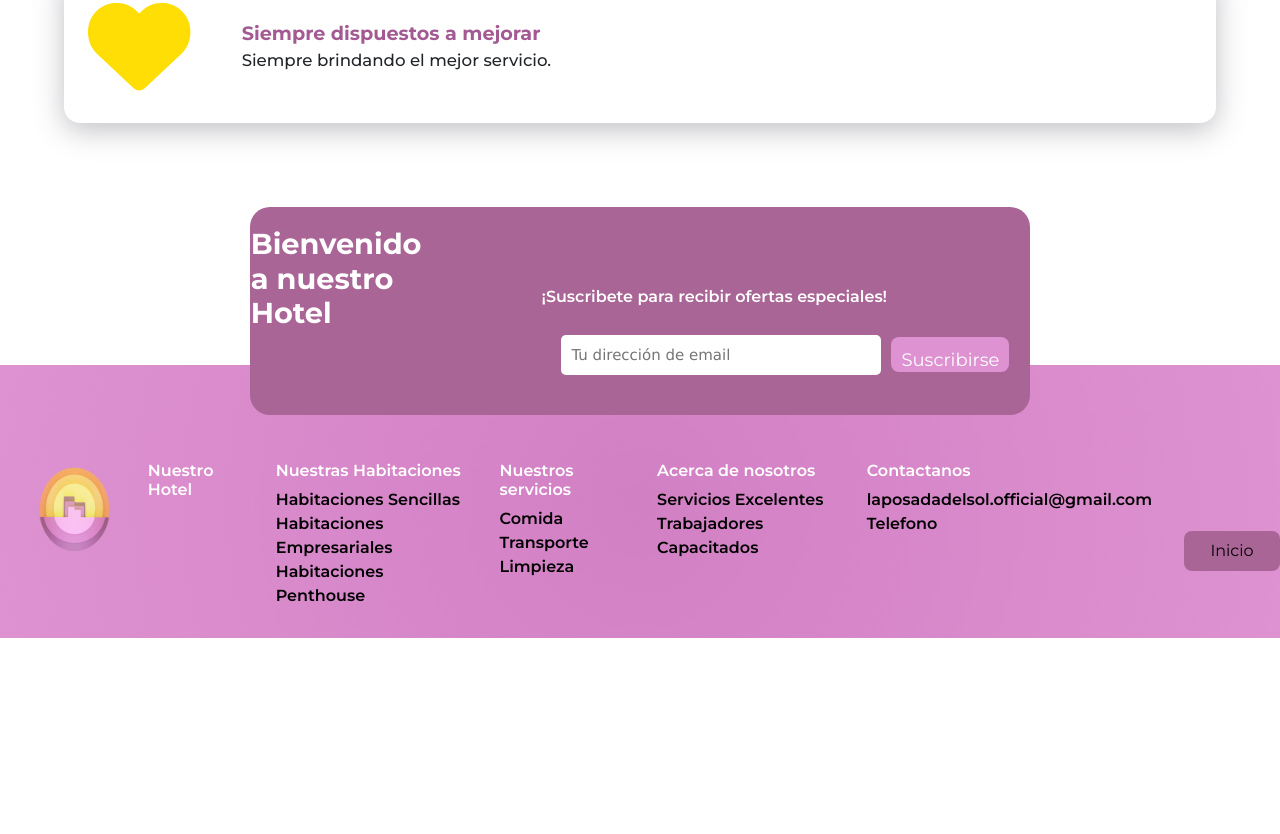
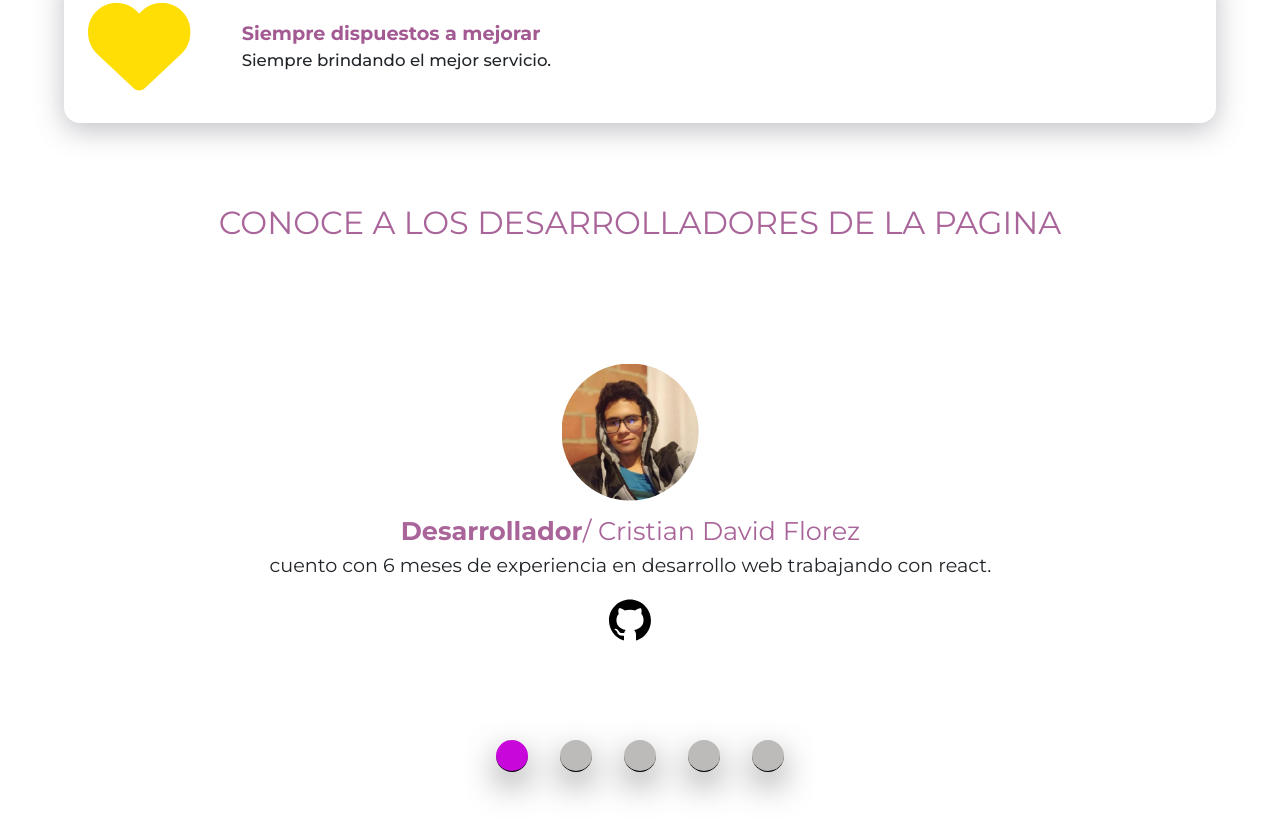
Before and after one commit to OakEsteban/PosadadelSolFRONTEND, a React (Create React App) app: page /Nosotros in a window 1280 px wide. Shown: the part 2886-3720 px from the top of the page. Before the commit the page ends 3524 px from the top, so only its background shows below. Built offline with nearby package versions, Linux system fonts and the light colour scheme.

Commit message:
Update: Desarrolladores

```diff
--- a/src/Styles/Carrusel.css
+++ b/src/Styles/Carrusel.css
@@ -1,81 +1,3 @@
-/* .container{
-    width: 1200px;
-    height: 500px;
-    border: none;
-    display: flex;
-    flex-direction: row;
-    justify-content: space-between;
-    box-shadow: 1px 1px 1px rgb(219, 143, 226);
-    border-radius: 30px;
-}
-
-.contLeft{
-    width: 400px;
-    height: 500px;
-    border: none;
-}
-
-.containerImg{
-    margin-top: 10px;
-    width: 400px;
-    height: 470px;
-    border: none;
-}
-
-.contRight{
-    width: 400px;
-    height: 500px;
-    border: none;
-}
-
-.img{
-    width: 400px;
-    height: 470px;
-}
-
-
-.imge2{
-    margin-top: 10px;
-    width: 170px;
-    height: 230px;
-}
-
-.bordeT{
-    border-top-left-radius: 30px;
-    margin-top: 10px;
-    width: 170px;
-    height: 230px;
-}
-
-.bordeB{
-    border-bottom-left-radius: 30px;
-    margin-top: 10px;
-    width: 170px;
-    height: 230px;
-}
-
-.bordeTR{
-    border-top-right-radius: 30px;
-    margin-top: 10px;
-    width: 170px;
-    height: 230px;
-}
-
-.bordeBR{
-    border-bottom-right-radius: 30px;
-    margin-top: 10px;
-    width: 170px;
-    height: 230px;
-}
-
-.font{
-    border: none;
-    font-family: 'Montserrat', 'Bold';
-}
-
-#btn1{
-    margin-left: 90% ;
-} */
 
 /* ------------------------------------------------------------------------------- */
 
@@ -123,7 +45,7 @@
 #img-1 {
   width: 100%;
   height: 29.5vi;
-  border-radius: 1rem;
+
 }
 
 #img-2{
--- /dev/null
+++ b/src/Styles/Desarrolladores.css
@@ -0,0 +1,89 @@
+.carrusel{
+    width: 90%;
+    max-width: 120em;
+    overflow: hidden;
+
+}
+.carrusel .cont-info{
+    width: 500%;
+    display: flex;
+    flex-flow: row nowrap;
+    justify-content: space-between;
+    align-items: center;
+    padding: 2em;
+    margin: 1em;
+
+
+    transition: all 1s ease;
+    transform: translateX(-80%);
+}
+
+.carrusel .cont-info .DW{
+    display: flex;
+    flex-direction: column;
+    justify-content: center;
+    align-items: center;
+    border: none;
+    width: calc(100% / 5);
+    margin-left: 0%;
+
+
+}
+.carrusel #puntos{
+    width: 100%;
+    padding: 1em;
+    display: flex;
+    flex-flow: row nowrap;
+    justify-content: center;
+    align-items: center;
+}
+.carrusel .punto{
+
+    width: 2em;
+    height: 2em;
+    margin: 1em;
+    border-radius: 50%;
+    border-bottom: 1px solid black;
+    background-color: rgb(189, 186, 186);
+    box-shadow: 0px 13px 35px -4px rgba(0,0,0,0.75);
+
+    cursor: pointer;
+
+}
+
+.carrusel .punto.activo{
+    background-color: rgb(200, 8, 218);
+}
+
+/* ----------------------------------------------------------- */
+
+#foto-1{
+    width: 20vh;
+    border-radius: 50%;
+    padding: 1%;
+    margin-top: 5%;
+}
+
+#logo-git{
+    width: 300%;
+    height: 300%;
+    text-decoration: none;
+    color: black;
+    margin-left: -100%;
+    margin-top: 100%;
+    margin-bottom: 100%;
+}
+#title-9{
+    color: #a9659a;
+    font-size: 2em;
+    margin-bottom: 0;
+    margin-top: 5%;
+}
+#title-12{
+    color: #a9659a;
+    font-size: 1.6em;
+}
+
+#desc-15, #desc-16, #desc-17, #desc-18, #desc-19{
+    font-size: 1.2em;
+}
--- a/src/Styles/MapaStyle.css
+++ b/src/Styles/MapaStyle.css
@@ -1,73 +1,4 @@
-/* .container {
-  align-items: center;
-  width: 90%;
-  height: 500px;
-  border-radius: 30px;
-  box-shadow: 3px 3px 3px rgb(236, 84, 198);
-}
 
-.titulo,
-.description {
-  font-family: "Montserrat";
-}
-
-.map {
-  border: 1px solid black;
-  border-radius: 30px;
-  width: 85vw;
-  height: 400px;
-}
-.map2 {
-  border: 1px solid black;
-  border-radius: 30px;
-  width: 20vw;
-  height: 300px;
-}
-.description,
-.map,
-.titulo {
-  margin-left: 30px;
-}
-
-.btn {
-  margin-top: 10%;
-  margin-left: 55%;
-  width: 200px;
-}
-
-.left {
-  display: flex;
-  width: 100%;
-  height: 100px;
-  border: none;
-}
-
-.L {
-  width: 50%;
-  height: 100px;
-  float: left;
-  border: none;
-}
-
-.R {
-  width: 50%;
-  height: 100px;
-  border: none;
-  float: right;
-}
-
-.L,
-.R {
-  margin-left: 5%;
-}
-@media (max-width: 960px){
-  .map2 {
-    border: 1px solid black;
-    border-radius: 30px;
-    width: 50vw;
-    height: 300px;
-  }
-} */
 /* ------------------------------------------------------------------------------------- */
 
 /* Divs: cont-7: Ttiene el ttitulo descripcion y boton,
@@ -93,12 +24,14 @@
 }
 
 #title-5 {
-  font-size: 3vi;
+  font-size: 2.5vi;
+  margin-bottom: 0;
   margin-bottom: 0;
 }
 
 #txt-6 {
-  font-size: 2vi;
+  font-size: 1.8vi;
+  margin-top: 0;
 }
 
 #map-1 {
--- a/src/Styles/Preguntasfree.css
+++ b/src/Styles/Preguntasfree.css
@@ -1,92 +1,97 @@
 /* div: cont-11: titulo y descripcion
         acordeon: contien las preguntas y sus respuestas */
 
-.cont-11{
+.cont-11 {
+    text-align: left;
   border: none;
   width: 90%;
+  border: 1px black solid;
 }
 
-.acordeon{
+.acordeon {
   display: flex;
   flex-wrap: wrap;
   width: 90%;
-    border: 1px solid blue;
+  border: none;
   border-radius: 1rem;
-    box-shadow: 6px 11px 15px -3px rgba(245,106,245,1);
-
+  /* box-shadow: 6px 11px 15px -3px rgba(245, 106, 245, 1); */
 }
 
-.ques-1{
+.ques-1 {
   justify-content: space-between;
   display: flex;
   flex-wrap: wrap;
 }
 
-
-
 /* id: title-8 */
 
-#title-9{
-    font-size: 3vi;
+#title-9 {
+    text-align: left;
+  font-size: 2.5vi;
   margin-bottom: 0;
 }
 
-#acr-1, #acr-2{
+#acr-1,
+#acr-2 {
   width: 50%;
 }
 
-#q-1{
-    text-align: justify;
+#q-1 {
+  text-align: left;
   width: 49%;
   border-left: 1px solid gray;
   border-bottom: 1px solid gray;
-   box-shadow: -4px 4px 15px -3px rgba(245,106,245,1);
-
-
 }
 
-#desc-8{
+#desc-8 {
   font-size: 1.8vi;
 }
 
-#txt-11, #txt-12, #txt-13, #txt-14{
+#txt-11,
+#txt-12,
+#txt-13,
+#txt-14 {
   margin-left: 3%;
   margin-bottom: 0;
   margin-left: 1%;
 }
 
-#icon-1,#icon-2,#icon-3,#icon-4{
+#icon-1,
+#icon-2,
+#icon-3,
+#icon-4 {
   width: 4%;
   height: 4%;
   margin-right: 3%;
 }
 
-
-
 @media (max-width: 640px) {
-    .acordeon{
+  .acordeon {
     display: flex;
     flex-direction: column;
   }
-    .ques-1{
+  .ques-1 {
     display: flex;
   }
-    #icon-1,#icon-2,#icon-3,#icon-4{
+  #icon-1,
+  #icon-2,
+  #icon-3,
+  #icon-4 {
     width: 7%;
     height: 7%;
   }
 
-    #acr-1, #acr-2{
+  #acr-1,
+  #acr-2 {
     width: 100%;
   }
 
-    #title-9{
+  #title-9 {
     font-size: 3.5vi;
     margin-bottom: 0;
   }
 
-    #desc-8{
+  #desc-8 {
     font-size: 2.5vi;
   }
-
 }
--- /dev/null
+++ b/src/components/Desarrolladores.jsx
@@ -0,0 +1,108 @@
+import React from "react";
+import "../Styles/Desarrolladores.css";
+import img1 from "../Images/Fotos/CF.jpg";
+import { AiFillGithub } from "react-icons/ai";
+
+function Desarrolladores() {
+  const info = document.querySelector(".cont-info");
+  const punto = document.querySelectorAll(".punto");
+
+  punto.forEach((cadapunto, i) => {
+    punto[i].addEventListener("click", () => {
+      let posicion = i;
+      let operacion = posicion * -20;
+
+      info.style.transform = `translateX(${operacion}%)`;
+      punto.forEach((cadapunto, i) => {
+        punto[i].classList.remove("activo");
+      });
+
+      punto[i].classList.add("activo");
+    });
+  });
+
+  return (
+    <>
+      <div className="title-5">
+        <p id="title-9">CONOCE A LOS DESARROLLADORES DE LA PAGINA</p>
+      </div>
+
+      {/* ----------------------------------------------------------------------------------------------- */}
+
+      <div className="carrusel">
+        <div className="cont-info">
+          <div className="DW">
+            <img src={img1} alt="Cristian Florez" id="foto-1" />
+            <span id="title-12"><strong>Desarrollador</strong> <span>/ Cristian David Florez Lopez</span></span>
+
+            <span id="desc-15">
+              cuento con 6 meses de experiencia en desarrollo web trabajando con
+              react.
+            </span>
+            <a href="https://github.com/Cris25nkl" target="_blanc">
+              <AiFillGithub id="logo-git" />
+            </a>
+          </div>
+          <div className="DW D2">
+            <img src={img1} alt="Cristian Florez" id="foto-1" />
+            <span id="title-12"><strong>Desarrollador</strong>/ Cristian David Florez</span>
+
+            <span id="desc-16">
+              cuento con 6 meses de experiencia en desarrollo web trabajando con
+              react.
+            </span>
+            <a href="https://github.com/Cris25nkl" target="_blanc">
+              <AiFillGithub id="logo-git" />
+            </a>
+          </div>
+          <div className="DW D3">
+            <img src={img1} alt="Cristian Florez" id="foto-1" />
+            <span id="title-12"><strong>Desarrollador</strong>/ Cristian David Florez</span>
+
+            <span id="desc-17">
+              cuento con 6 meses de experiencia en desarrollo web trabajando con
+              react.
+            </span>
+            <a href="https://github.com/Cris25nkl" target="_blanc">
+              <AiFillGithub id="logo-git" />
+            </a>
+          </div>
+          <div className="DW D4">
+            <img src={img1} alt="Cristian Florez" id="foto-1" />
+            <span id="title-12"><strong>Desarrollador</strong>/ Cristian David Florez</span>
+
+            <span id="desc-18">
+              cuento con 6 meses de experiencia en desarrollo web trabajando con
+              react.
+            </span>
+            <a href="https://github.com/Cris25nkl" target="_blanc">
+              <AiFillGithub id="logo-git" />
+            </a>
+          </div>
+          <div className="DW D5">
+            <img src={img1} alt="Cristian Florez" id="foto-1" />
+            <span id="title-12"><strong>Desarrollador</strong>/ Cristian David Florez</span>
+
+            <span id="desc-19">
+              cuento con 6 meses de experiencia en desarrollo web trabajando con
+              react.
+            </span>
+            <a href="https://github.com/Cris25nkl" target="_blanc">
+              <AiFillGithub id="logo-git" />
+            </a>
+          </div>
+        </div>
+
+        <ul id="puntos">
+          <li className="punto activo"></li>
+          <li className="punto"></li>
+          <li className="punto"></li>
+          <li className="punto"></li>
+          <li className="punto"></li>
+        </ul>
+      </div>
+    </>
+  );
+}
+
+export default Desarrolladores;
--- a/src/components/Opinions.jsx
+++ b/src/components/Opinions.jsx
@@ -6,7 +6,7 @@ function Opinions() {
         <body>
             <section id="testimonials">
                 <div class="testimonial-heading">
-                    <span>Comentarios</span>
+
                     <h1>Nuestros clientes opinan...</h1>
                 </div>
                 <div class="testimonial-box-container">
--- a/src/components/PreguntasFre.jsx
+++ b/src/components/PreguntasFre.jsx
@@ -115,7 +115,7 @@ function PreguntasFre() {
               <div className="ques-1">
                 <div id="q-1">
                   <p id="txt-11">
-                    <strong>¿El locacion tiene buenas vistas?</strong>
+                    <strong>¿La locacion tiene buenas vistas?</strong>
                   </p>
                   <p id="txt-14">
                     En nuestras ubicacion contamos con las mejores vistas
--- a/src/components/pages/Nosotros.jsx
+++ b/src/components/pages/Nosotros.jsx
@@ -60,6 +60,8 @@ import Footer from '../Footer';
 import '../../Styles/Nosotros.css'
 import imagenhotelnosotros from '../../Images/hotel-apartado-nosotros.jpg'
 import imagenhotelnosotros2 from '../../Images/imagenhotelnosotros2.webp'
+
+import Desarrolladores from "../Desarrolladores";
 
 
 export const Nosotros = () => {
@@ -126,7 +128,9 @@ export const Nosotros = () => {
 
       <WorkerMod />
       <Services />
+      <Desarrolladores />
       <Footer />
+
 
 
     </div>
```
Also changed, not shown: src/Images/Fotos/CF.jpg (added). Lines whose indentation alone changed are shown as unchanged.
